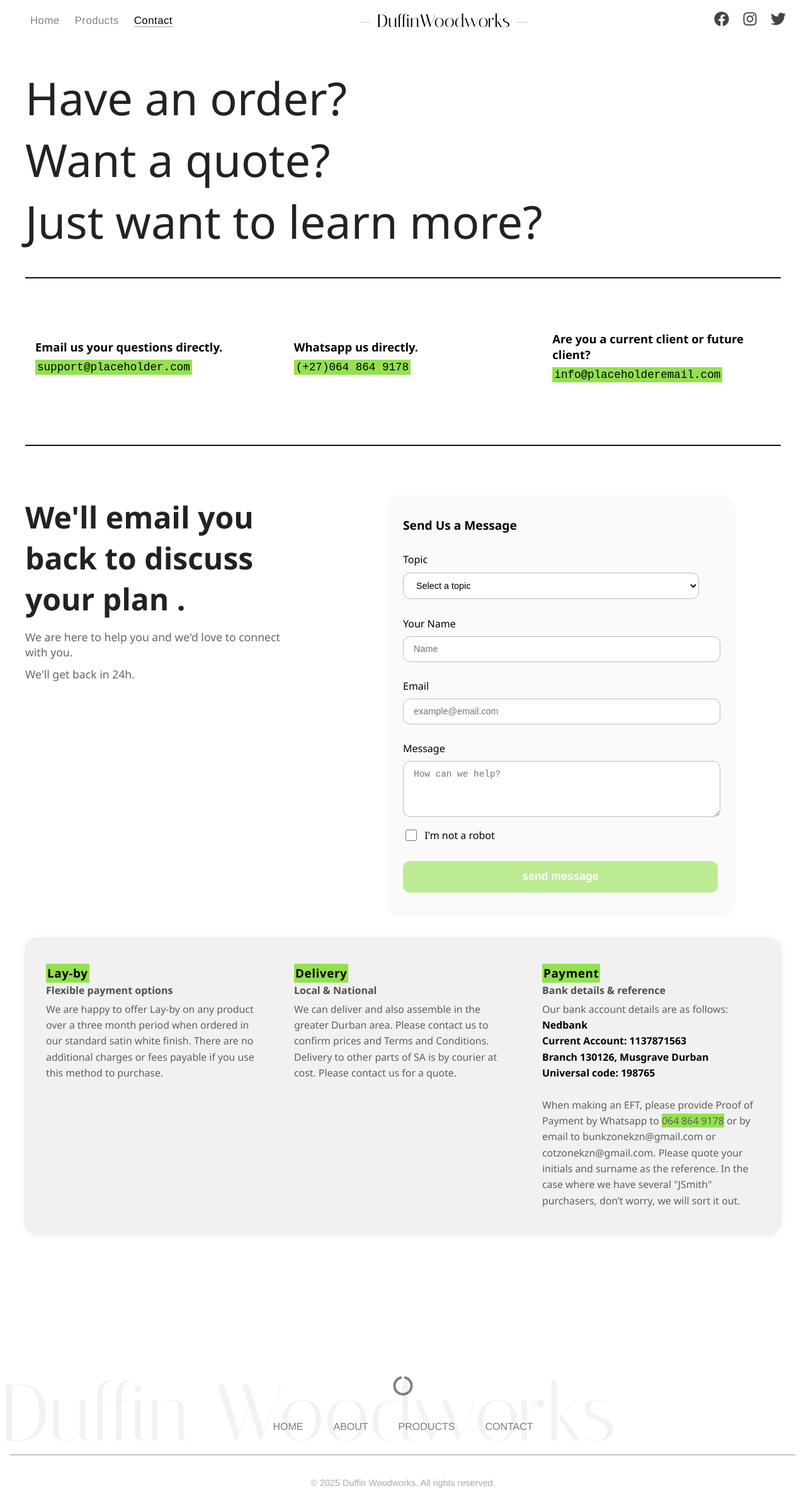
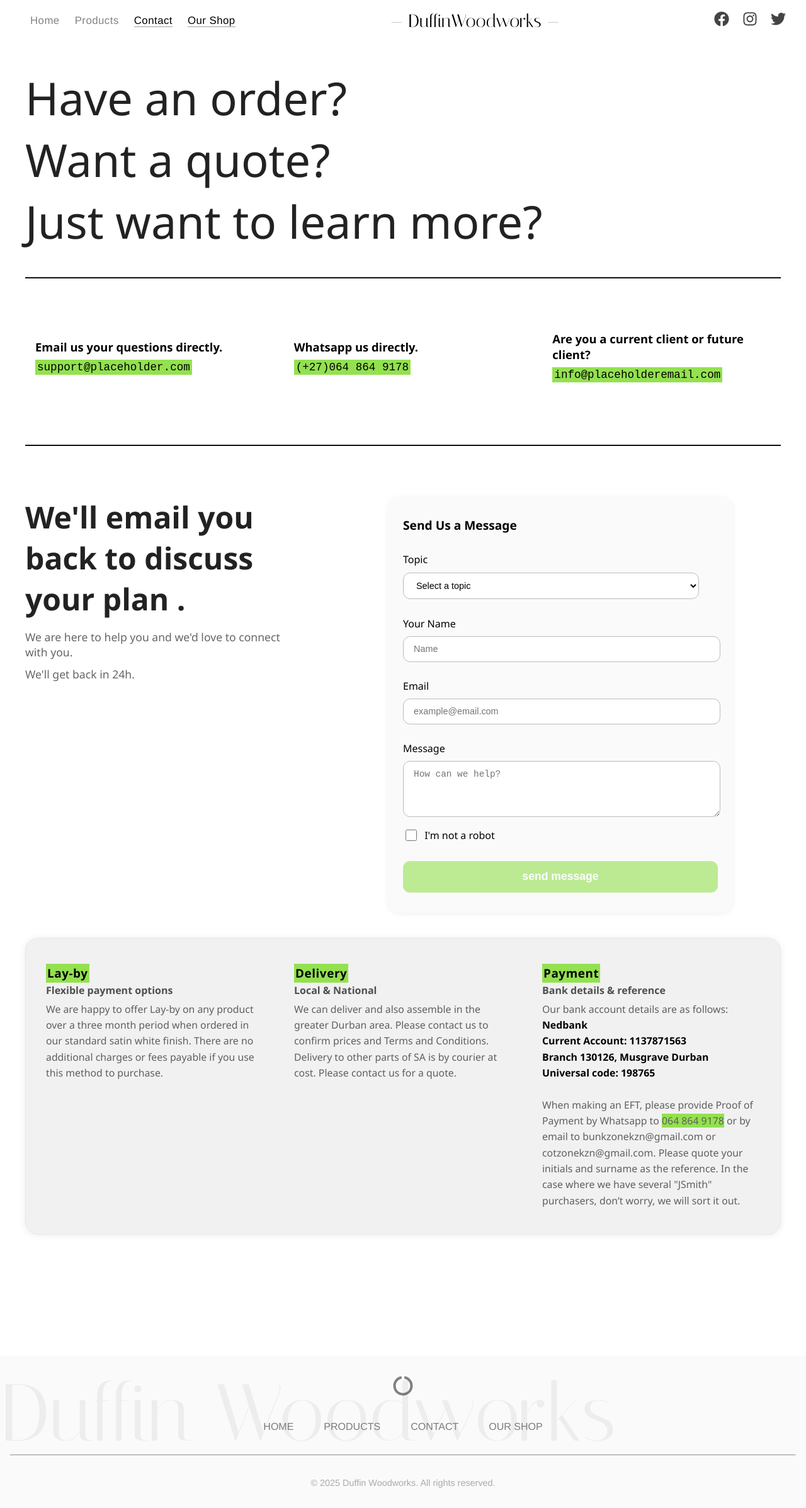
Before and after one commit to andre-wits/duffin-1, a React (Create React App) app: page /contact in a window 1280 px wide. Shown: the whole page at 63% size. Built offline with nearby package versions, Linux system fonts and the light colour scheme.

Commit message:
updated nav and footer

```diff
--- a/src/Components/Footer/Footer.css
+++ b/src/Components/Footer/Footer.css
@@ -1,6 +1,6 @@
 /* Footer Styling */
 .footer {
-  background-color: #ffffff; /* Dark background */
+  background: #fafafa;
   position: relative; /* Create a relative container for absolutely positioned elements */
   color: #fff; /* White text */
   text-align: center; /* Center all content */
--- a/src/Components/Footer/Footer.js
+++ b/src/Components/Footer/Footer.js
@@ -18,14 +18,14 @@ const Footer = () => {
         <a href="/" className="footer-link">
           Home
         </a>
-        <a href="/about" className="footer-link">
-          About
-        </a>
         <a href="/products" className="footer-link">
           Products
         </a>
         <a href="/contact" className="footer-link">
           Contact
+        </a>
+        <a href="/about" className="footer-link">
+          Our Shop
         </a>
       </div>
 
--- a/src/Components/Navbar/Navbar.js
+++ b/src/Components/Navbar/Navbar.js
@@ -32,6 +32,14 @@ const Navbar = () => {
             }
           >
             Contact
+          </NavLink>
+          <NavLink
+            to="/contact"
+            className={({ isActive }) =>
+              isActive ? 'nav-link active' : 'nav-link'
+            }
+          >
+            Our Shop
           </NavLink>
         </div>
         <div className="navbar-logo">
```
